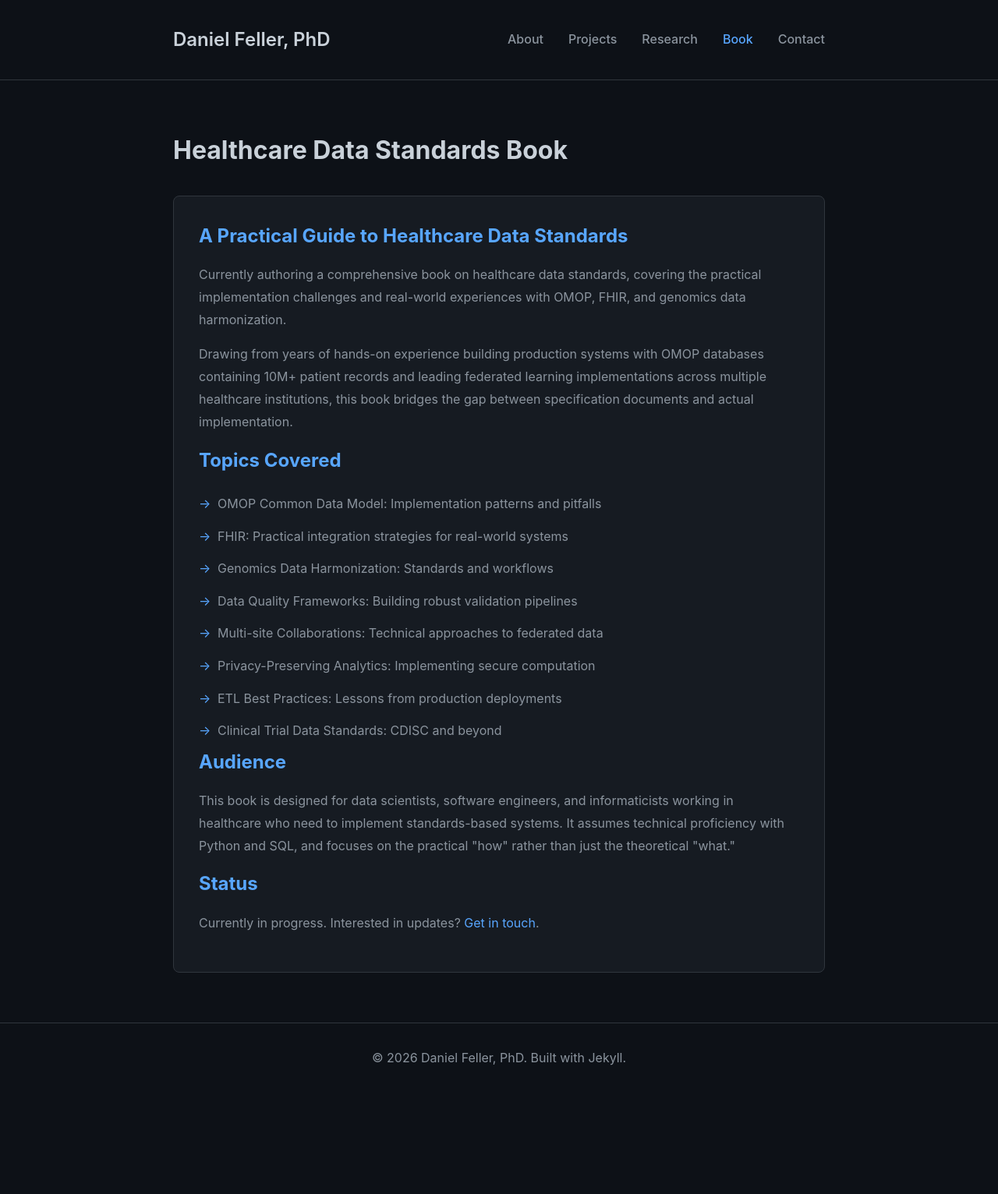
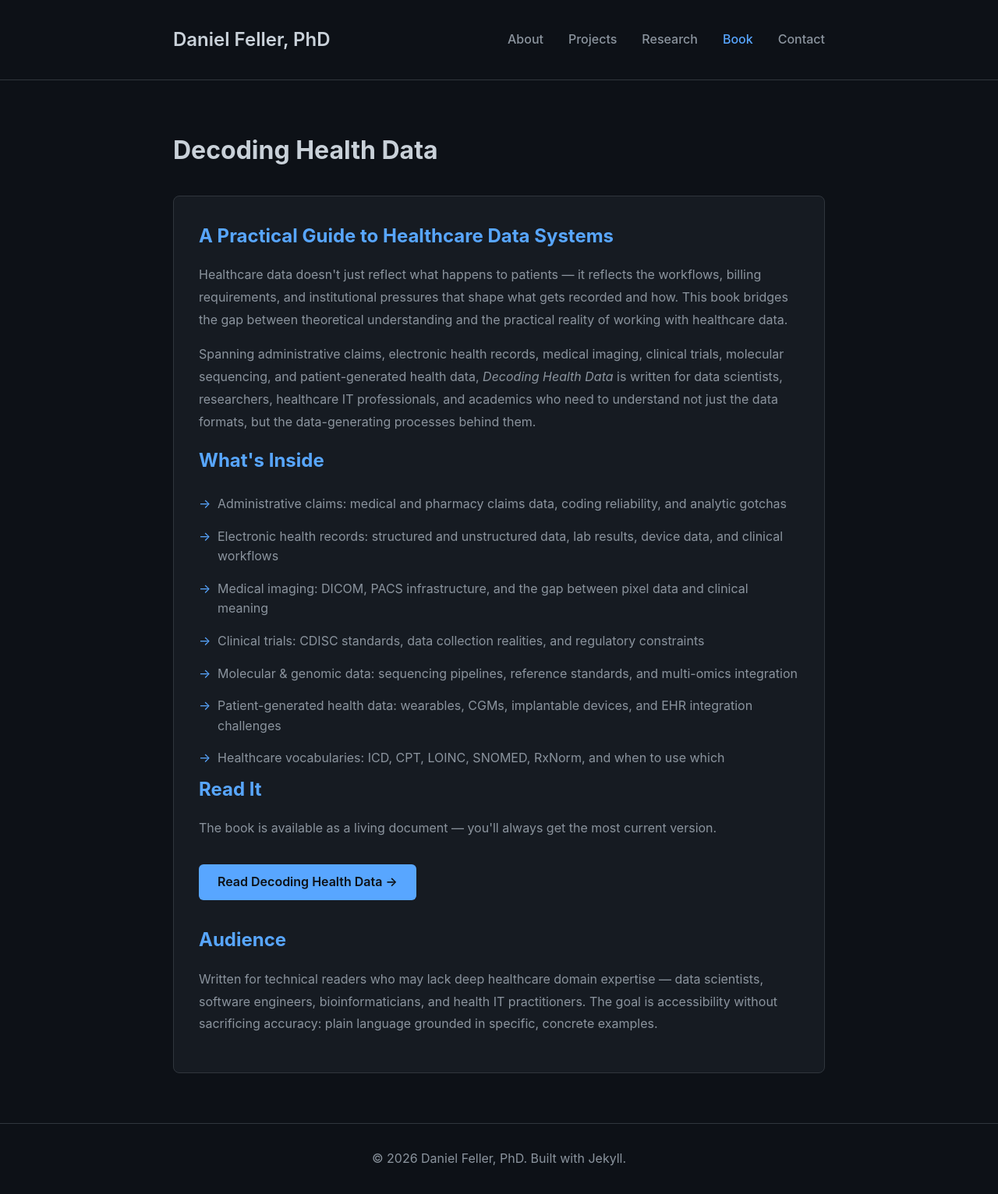
Before and after one commit to danieljfeller/danieljfeller.github.io, a Jekyll site: the page built from book.md, in a window 1280 px wide. Shown: the whole page at 78% size. Built offline with Jekyll 4.4.1, drawn with Linux system fonts in a browser that asks for light colours; before the commit the page ends 1402 px from its top, so only the background shows below that.

Commit message:
feat: launch Decoding Health Data book page
Replace the placeholder book page with real content for the published
ebook — correct title, accurate chapter descriptions, and a direct link
to the Google Doc so visitors always get the latest version. Also
updates the homepage bio to reflect author status rather than
"currently writing."

Co-Authored-By: Claude Sonnet 4.6 <noreply@anthropic.com>

```diff
--- a/assets/css/main.css
+++ b/assets/css/main.css
@@ -233,6 +233,22 @@ h3 {
   color: var(--accent-color);
 }
 
+.book-cta {
+  display: inline-block;
+  margin-top: 1rem;
+  padding: 0.65rem 1.5rem;
+  background: var(--accent-color);
+  color: var(--bg-color);
+  border-radius: 6px;
+  font-weight: 600;
+  transition: background 0.2s;
+}
+
+.book-cta:hover {
+  background: var(--accent-hover);
+  color: var(--bg-color);
+}
+
 /* Contact Section */
 .contact-info {
   display: flex;
--- a/book.md
+++ b/book.md
@@ -4,30 +4,30 @@ title: Book
 permalink: /book/
 ---
 
-<h2>Healthcare Data Standards Book</h2>
+<h2>Decoding Health Data</h2>
 
 <div class="book-section">
-  <h3>A Practical Guide to Healthcare Data Standards</h3>
+  <h3>A Practical Guide to Healthcare Data Systems</h3>
 
-  <p>Currently authoring a comprehensive book on healthcare data standards, covering the practical implementation challenges and real-world experiences with OMOP, FHIR, and genomics data harmonization.</p>
+  <p>Healthcare data doesn't just reflect what happens to patients — it reflects the workflows, billing requirements, and institutional pressures that shape what gets recorded and how. This book bridges the gap between theoretical understanding and the practical reality of working with healthcare data.</p>
 
-  <p>Drawing from years of hands-on experience building production systems with OMOP databases containing 10M+ patient records and leading federated learning implementations across multiple healthcare institutions, this book bridges the gap between specification documents and actual implementation.</p>
+  <p>Spanning administrative claims, electronic health records, medical imaging, clinical trials, molecular sequencing, and patient-generated health data, <em>Decoding Health Data</em> is written for data scientists, researchers, healthcare IT professionals, and academics who need to understand not just the data formats, but the data-generating processes behind them.</p>
 
-  <h3>Topics Covered</h3>
+  <h3>What's Inside</h3>
   <ul class="book-topics">
-    <li>OMOP Common Data Model: Implementation patterns and pitfalls</li>
-    <li>FHIR: Practical integration strategies for real-world systems</li>
-    <li>Genomics Data Harmonization: Standards and workflows</li>
-    <li>Data Quality Frameworks: Building robust validation pipelines</li>
-    <li>Multi-site Collaborations: Technical approaches to federated data</li>
-    <li>Privacy-Preserving Analytics: Implementing secure computation</li>
-    <li>ETL Best Practices: Lessons from production deployments</li>
-    <li>Clinical Trial Data Standards: CDISC and beyond</li>
+    <li>Administrative claims: medical and pharmacy claims data, coding reliability, and analytic gotchas</li>
+    <li>Electronic health records: structured and unstructured data, lab results, device data, and clinical workflows</li>
+    <li>Medical imaging: DICOM, PACS infrastructure, and the gap between pixel data and clinical meaning</li>
+    <li>Clinical trials: CDISC standards, data collection realities, and regulatory constraints</li>
+    <li>Molecular & genomic data: sequencing pipelines, reference standards, and multi-omics integration</li>
+    <li>Patient-generated health data: wearables, CGMs, implantable devices, and EHR integration challenges</li>
+    <li>Healthcare vocabularies: ICD, CPT, LOINC, SNOMED, RxNorm, and when to use which</li>
   </ul>
 
-  <h3>Audience</h3>
-  <p>This book is designed for data scientists, software engineers, and informaticists working in healthcare who need to implement standards-based systems. It assumes technical proficiency with Python and SQL, and focuses on the practical "how" rather than just the theoretical "what."</p>
+  <h3>Read It</h3>
+  <p>The book is available as a living document — you'll always get the most current version.</p>
+  <a href="https://docs.google.com/document/d/102JwC1cz2CvnRvApnWZ4AUrmqxcEDisi2-U6mPLXeYc/edit?usp=sharing" target="_blank" class="book-cta">Read Decoding Health Data →</a>
 
-  <h3>Status</h3>
-  <p>Currently in progress. Interested in updates? <a href="/contact">Get in touch</a>.</p>
+  <h3 style="margin-top: 2rem;">Audience</h3>
+  <p>Written for technical readers who may lack deep healthcare domain expertise — data scientists, software engineers, bioinformaticians, and health IT practitioners. The goal is accessibility without sacrificing accuracy: plain language grounded in specific, concrete examples.</p>
 </div>
```
Also changed, not shown: index.md (+1 -1 lines).
